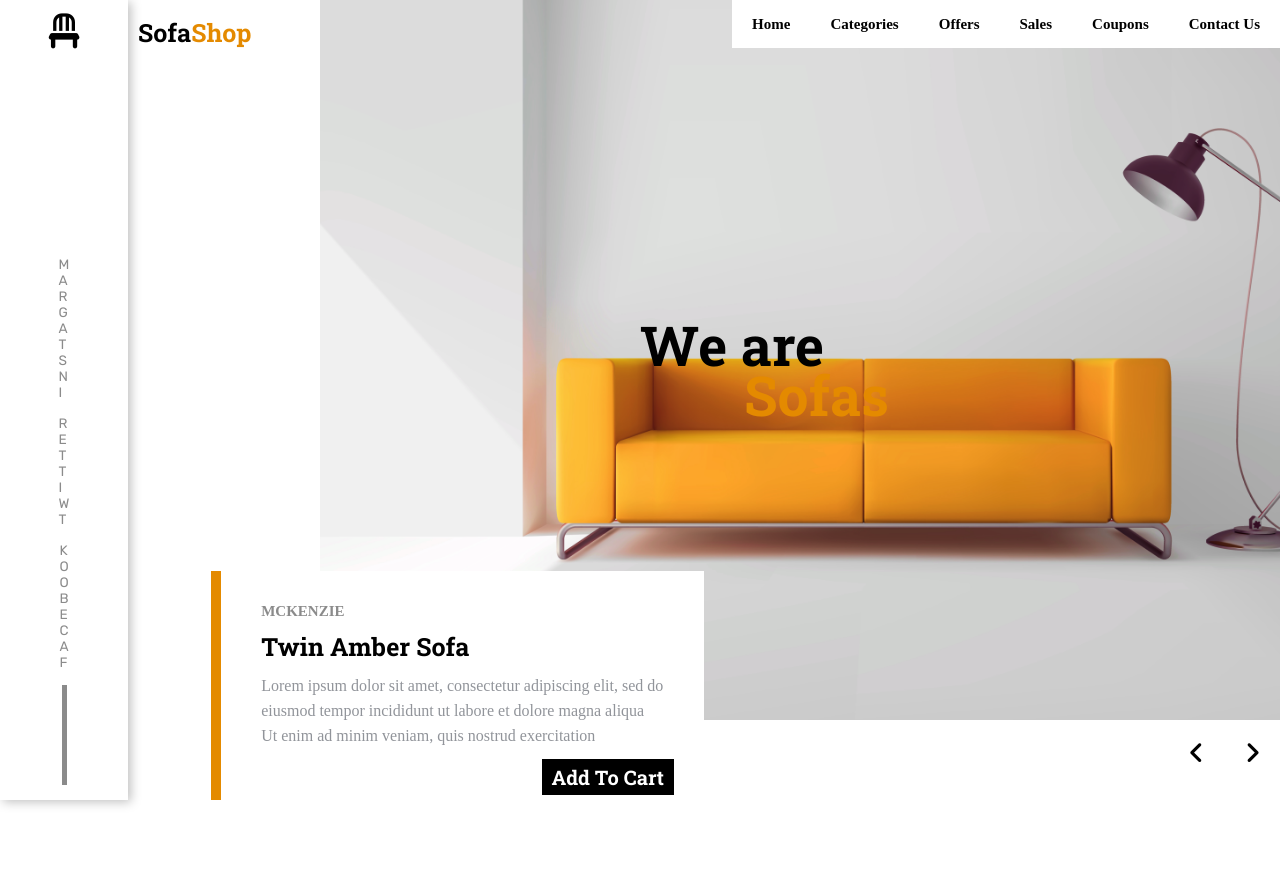
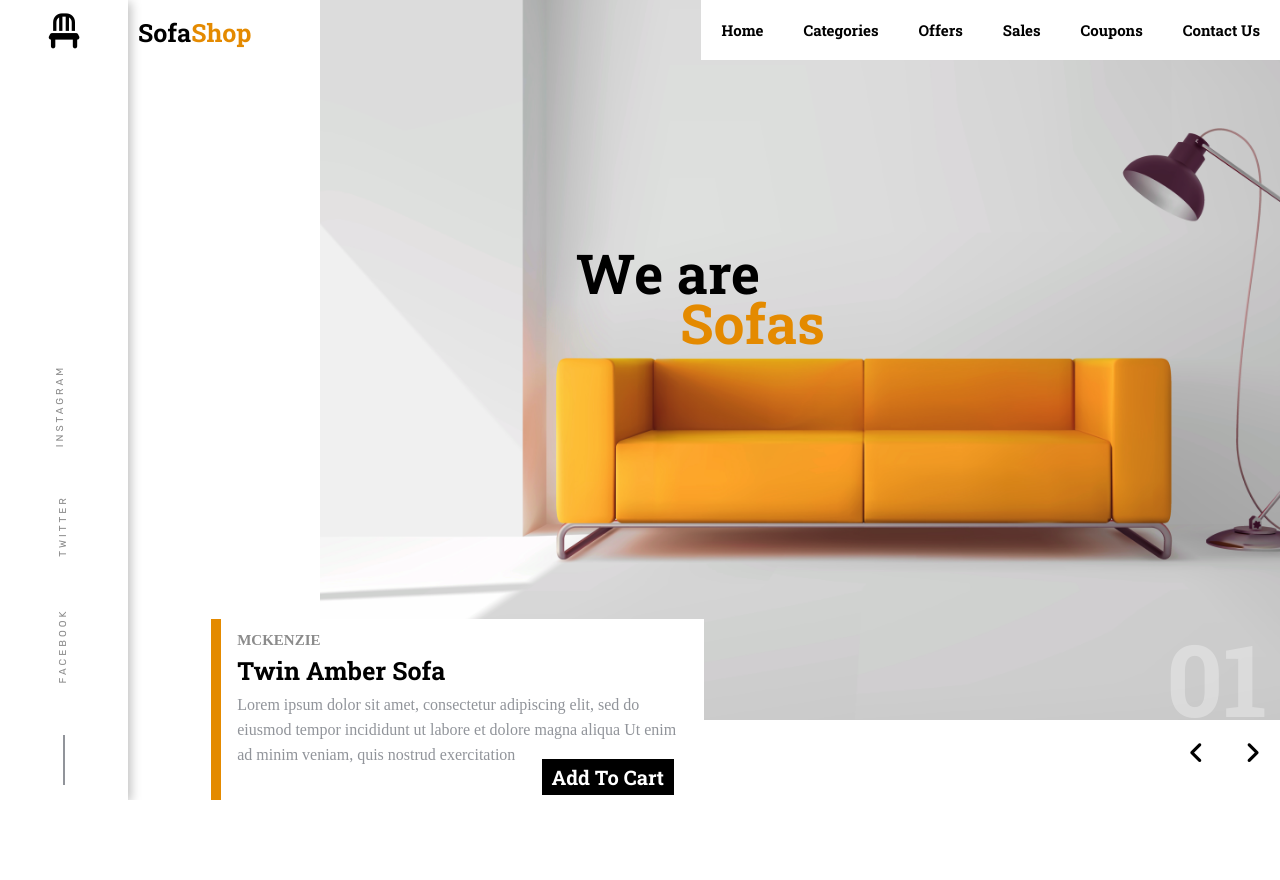
Before and after one commit to Tosmel2/SofaShop, a plain HTML site: page index.html in a window 1280 px wide. After the commit the page ends 800 px from the top, so only its background shows below. Drawn offline with Linux system fonts and the light colour scheme.

Commit message:
sofashop website built with HTML ,CSS & JS

```diff
--- a/index.html
+++ b/index.html
@@ -4,6 +4,10 @@
   <meta charset="UTF-8">
   <meta http-equiv="X-UA-Compatible" content="IE=edge">
   <meta name="viewport" content="width=device-width, initial-scale=1.0">
+  <link rel="preconnect" href="https://fonts.googleapis.com">
+  <link rel="preconnect" href="https://fonts.gstatic.com" crossorigin>
+  <link href="https://fonts.googleapis.com/css2?family=Roboto+Slab:wght@300;400;700&display=swap" rel="stylesheet">
+  <link href="https://fonts.googleapis.com/css2?family=Rubik:wght@300;400&display=swap" rel="stylesheet">
   <link rel="shortcut icon" href="./img/sofafavicon.png" type="image/x-icon">
   <link rel="stylesheet" href="https://cdnjs.cloudflare.com/ajax/libs/font-awesome/6.2.1/css/all.min.css" integrity="sha512-MV7K8+y+gLIBoVD59lQIYicR65iaqukzvf/nwasF0nqhPay5w/9lJmVM2hMDcnK1OnMGCdVK+iQrJ7lzPJQd1w==" crossorigin="anonymous" referrerpolicy="no-referrer" />
   <link rel="stylesheet" href="style.css">
@@ -15,6 +19,12 @@
       <div class="sofa-logo"><i class="fa-solid fa-chair"></i></div>
       <div class="sofa-leftsocial">
         <div class="social">
+          <span class="instagram"><a href="#">Instagram</a></span>
+          <span class="twitter"><a href="#">Twitter</a></span>
+          <span class="facebook"><a href="#">Facebook</a></span>
+          <div class="social-line"></div>
+        </div>
+        <!-- <div class="social">
           <p>M</p>
           <p>A</p>
           <p>R</p>
@@ -45,9 +55,9 @@
           <p>C</p>
           <p>A</p>
           <p>F</p>
-        </div>
+        </div> -->
 
-        <div style="width: 5px; height:100px; background-color:#8B8B8B; margin-bottom: 15px;"></div>
+        <!-- <div style="width: 5px; height:100px; background-color:#8B8B8B; margin-bottom: 15px;"></div> -->
 
       </div>
     </div>
--- a/style.css
+++ b/style.css
@@ -1,4 +1,4 @@
-@import url('https://fonts.googleapis.com/css2?family=Roboto+Slab:wght@700&family=Rubik&display=swap');
+/* @import url('https://fonts.googleapis.com/css2?family=Roboto+Slab:wght@700&family=Rubik&display=swap'); */
 *{
   margin: 0;
   padding: 0;
@@ -7,7 +7,7 @@
 
 .hero-container{
   width: 100%;
-  height: 800px;
+  height: 100vh;
   /* border: 2px solid red; */
   display: flex;
 }
@@ -23,6 +23,51 @@
   flex-direction: column;
   justify-content: space-between;
 }
+
+
+/* ==========social============ */
+.sofa-left .sofa-leftsocial .social a {
+    font-family: 'Rubik';
+    font-style: normal;
+    font-weight: 400;
+    font-size: 10px;
+    text-decoration: none;
+    line-height: 12px;
+    letter-spacing: 3px;
+    text-transform: uppercase;
+    color: #8B8B8B;
+    transform: rotate(-90deg);
+    position: absolute;
+    height: 12px;
+    transition: 0.5s;
+    /* border: 2px solid red; */
+}
+
+.sofa-leftsocial .social a:hover{
+    font-size: 12px;
+}
+
+.sofa-leftsocial .instagram a {
+    left: 1.5%;
+    top: 50%;
+}
+
+.sofa-leftsocial .twitter a {
+    left: 2.5%;
+    top: 65%;
+}
+
+.sofa-leftsocial .facebook a {
+    left: 2%;
+    top: 80%;
+}
+
+.sofa-leftsocial .social-line {
+    height: 50px;
+    border-left: 2px solid #91949A;
+}
+
+
 .hero-container .sofa-left .sofa-leftsocial{
   display: flex;
   flex-direction: column;
@@ -86,25 +131,28 @@
 .hero-container .sofa-rightbg ul li{
   list-style: none;
   background-color: #fff;
-  padding: 15px 20px;
+  padding: 20px;
+}
+.hero-container .sofa-rightbg ul li:hover{
+  background-color: #FDAF32;
 }
 .sofa-rightbg ul li a{
   text-decoration: none;
   color: #000;
   font-size: 15px;
   font-weight: 600;
+  font-family: 'Roboto Slab', serif;
 }
 .sofa-rightbg .sofa-rightnum{
   position: absolute;
   right: 1%;
-  bottom: -10%;
+  bottom: 7%;
   /* border: 2px solid red; */
   font-family: 'Roboto Slab';
   font-style: normal;
   font-weight: 600;
   font-size: 100px;
   color: rgba(255, 255, 255, 0.314194);
-
 }
 .sofa-right .sofa-button{
   display: flex;
@@ -116,8 +164,8 @@
 }
 .sofa-right .sofa-textbox{
   position: absolute;
-  top: 40%;
-  left: 50%;
+  top: 31%;
+  left: 45%;
 }
 .sofa-right .sofa-textbox h1{
   font-size: 55px;
@@ -136,15 +184,15 @@
 .sofa-placecard{
   position: absolute;
   left: 30%;
-  bottom: 50%;
+  bottom: 20%;
   background-color: #fff;
-  padding: 2rem 2.5rem;
+  padding: 0.8rem 1rem;
   border-left: 10px solid #E48A00;
 }
 .sofa-placecard h3{
   color: #8B8B8B;
   font-size: 15px;
-  margin-bottom: 10px;
+  margin-bottom: 5px;
 }
 .sofa-placecard p{
   margin-bottom: 20px;
@@ -155,7 +203,7 @@
   font-size: 25px;
   font-weight: 600;
   font-family: 'Roboto Slab', serif;
-  margin-bottom: 10px;
+  margin-bottom: 5px;
 }
 .sofa-placecard a{
   text-decoration: none;
```
